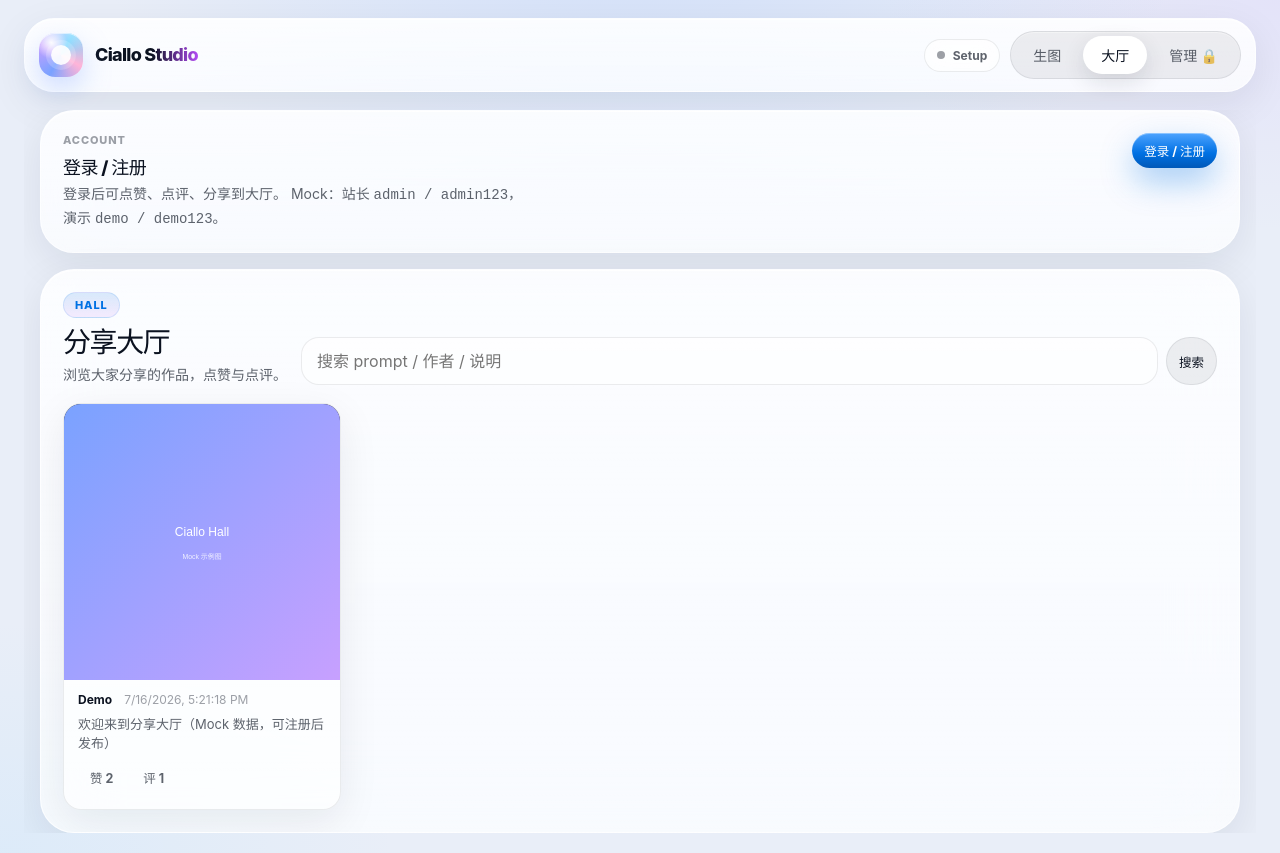
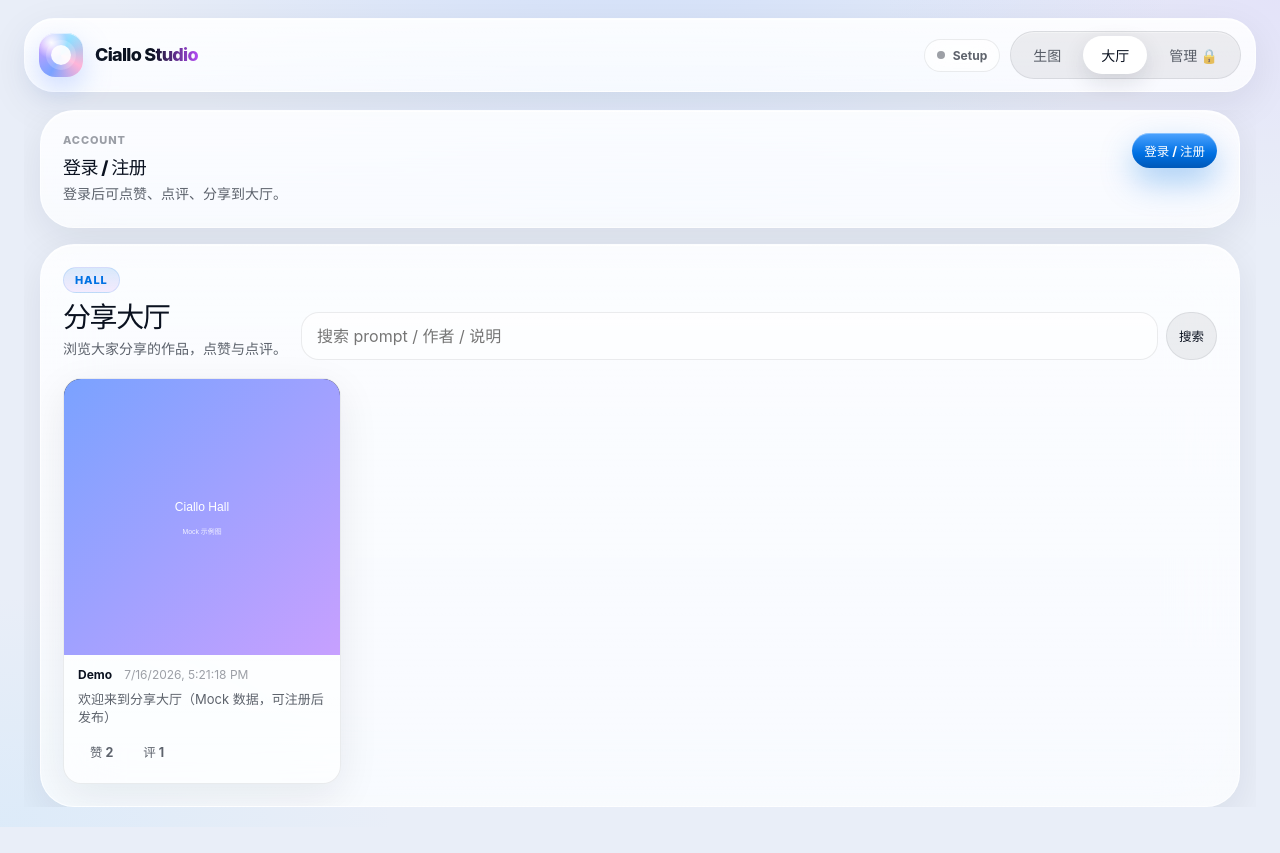
Before and after one commit to MurasameCyan/CialloStudio, a React (Vite) app: page / in a window 1280 px wide. Both pictures are taken after a click on the button "仅站长可进入，请先登录". After the commit the page ends 827 px from the top, so only its background shows below. Built offline with nearby package versions, Linux system fonts and the light colour scheme.

Commit message:
ui: remove mock demo account hint copy from UI

```diff
--- a/src/App.tsx
+++ b/src/App.tsx
@@ -170,9 +170,7 @@ export default function App() {
                     （用户名 <code>{getMasterUsername()}</code>，密码见部署 .env）。
                   </>
                 ) : (
-                  <>
-                    （本地 Mock：<code>admin / admin123</code>）。
-                  </>
+                  <>。</>
                 )}
               </p>
               <div className="btn-row" style={{ marginTop: 14 }}>
--- a/src/components/HallAuthPanel.tsx
+++ b/src/components/HallAuthPanel.tsx
@@ -1,7 +1,6 @@
 import { useEffect, useState, type FormEvent } from "react";
 import { getCommunityMode, setCommunityMode } from "@/lib/community/client";
 import type { CommunityUser } from "@/lib/community/types";
-import { getMasterUsername, isMasterConfigured } from "@/lib/runtimeConfig";
 
 type Props = {
   user: CommunityUser | null;
@@ -116,20 +115,7 @@ export function HallAuthPanel({
         <div>
           <div className="section-card-title">Account</div>
           <h3 className="admin-section-title">登录 / 注册</h3>
-          <p className="panel-desc hall-auth-desc">
-            登录后可点赞、点评、分享到大厅。
-            {isMasterConfigured() ? (
-              <>
-                {" "}
-                站长 <code>{getMasterUsername()}</code>（密码见 .env）。
-              </>
-            ) : (
-              <>
-                {" "}
-                Mock：站长 <code>admin / admin123</code>，演示 <code>demo / demo123</code>。
-              </>
-            )}
-          </p>
+          <p className="panel-desc hall-auth-desc">登录后可点赞、点评、分享到大厅。</p>
         </div>
         <button
           type="button"
--- a/src/components/SettingsPage.tsx
+++ b/src/components/SettingsPage.tsx
@@ -289,8 +289,7 @@ export function SettingsPage({
         ) : (
           <p className="panel-desc admin-users-hint">
             管理社区账号池。站长账号由部署 <code>.env</code> 配置（
-            <code>CIALLO_MASTER_USERNAME</code> / <code>CIALLO_MASTER_PASSWORD</code>
-            ）；本地未配置时可用 mock <code>admin / admin123</code>。
+            <code>CIALLO_MASTER_USERNAME</code> / <code>CIALLO_MASTER_PASSWORD</code>）。
           </p>
         )}
       </section>
--- a/src/components/UserPoolPanel.tsx
+++ b/src/components/UserPoolPanel.tsx
@@ -151,9 +151,7 @@ export function UserPoolPanel({ communityUser, communityLoading, onNeedLogin }:
         </div>
         <div className="status err" role="status">
           请先在「大厅」登录站长账号
-          {isMasterConfigured()
-            ? `（.env：${getMasterUsername()}）`
-            : "（Mock：admin / admin123）"}
+          {isMasterConfigured() ? `（.env：${getMasterUsername()}）` : ""}
           。
         </div>
         {onNeedLogin ? (
@@ -185,12 +183,7 @@ export function UserPoolPanel({ communityUser, communityLoading, onNeedLogin }:
               {" "}
               <code>{getMasterUsername()}</code>
             </>
-          ) : (
-            <>
-              {" "}
-              <code>admin / admin123</code>
-            </>
-          )}
+          ) : null}
           。
         </div>
         {onNeedLogin ? (
```
